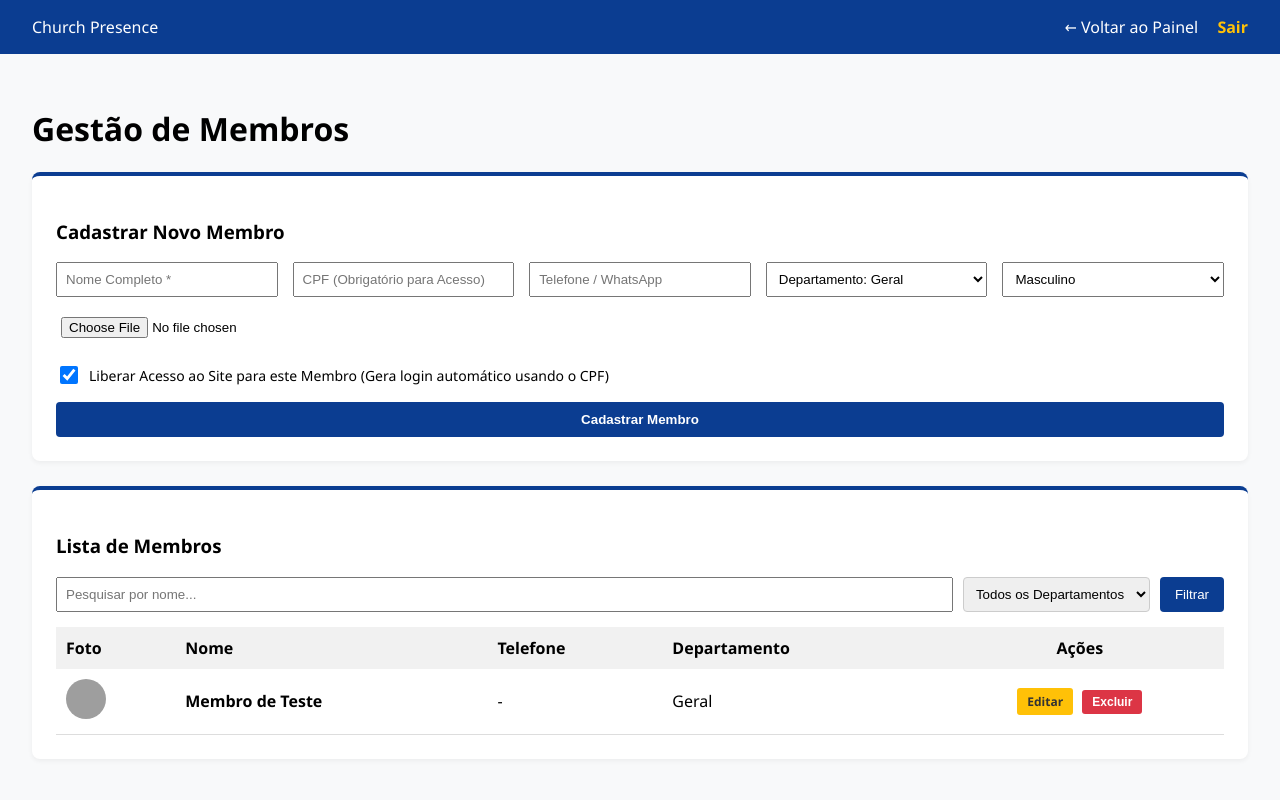
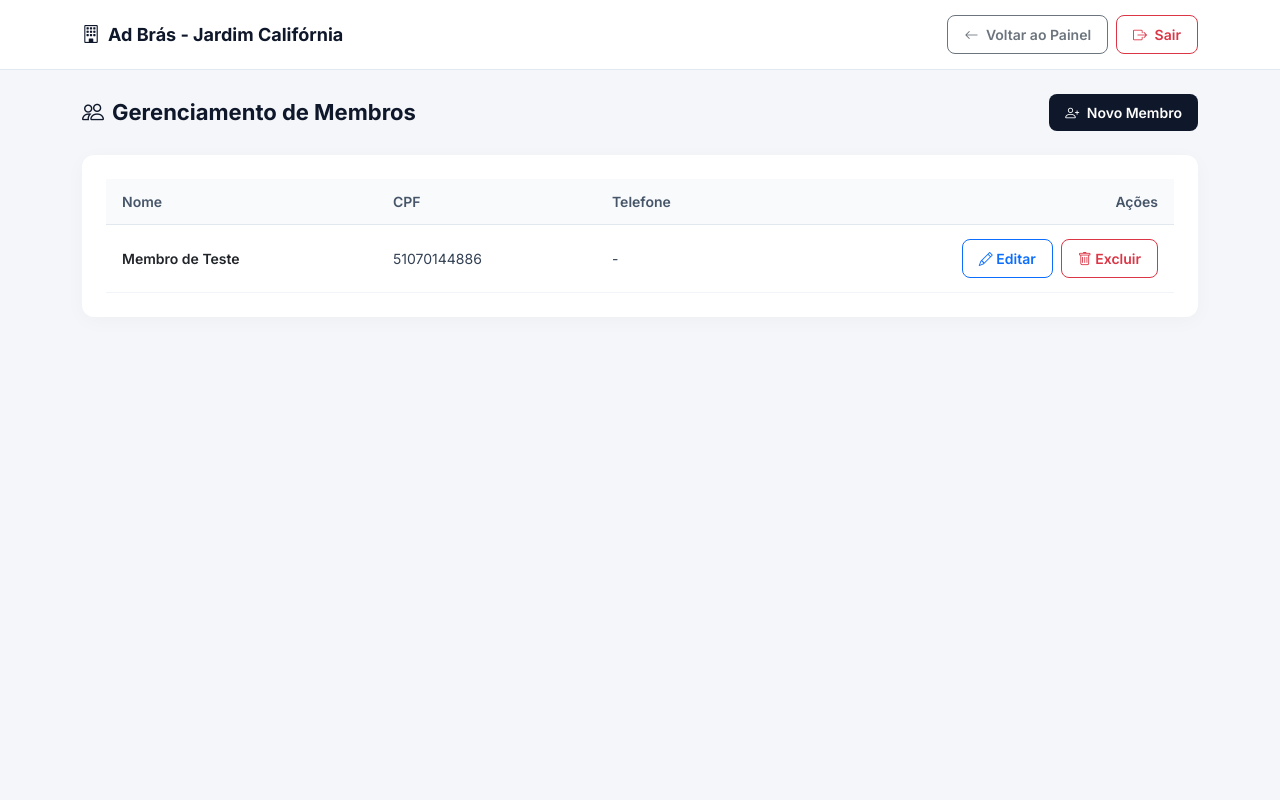
Before and after one commit to SimiTeste/church-presence, a Flask app: page /members in a window 1280 px wide. Run offline with Flask 3, Linux system fonts and the light colour scheme; a user stored in the database is signed in; grey boxes are pictures that could not be loaded.

Commit message:
Padroniza tela de listagem de membros

```diff
--- a/templates/members.html
+++ b/templates/members.html
@@ -1,120 +1,205 @@
 <!DOCTYPE html>
-<html lang="pt-br">
+<html lang="pt-BR">
 <head>
     <meta charset="UTF-8">
     <meta name="viewport" content="width=device-width, initial-scale=1.0">
-    <title>Membros - Church Presence</title>
-    <link rel="stylesheet" href="{{ url_for('static', filename='css/dashboard.css') }}">
+    <title>Gerenciar Membros - Ad Brás Jardim Califórnia</title>
+    <!-- Bootstrap CSS v5.3 -->
+    <link href="https://cdn.jsdelivr.net/npm/bootstrap@5.3.0/dist/css/bootstrap.min.css" rel="stylesheet">
+    <!-- Bootstrap Icons -->
+    <link href="https://cdn.jsdelivr.net/npm/bootstrap-icons@1.10.5/font/bootstrap-icons.css" rel="stylesheet">
+    <!-- Google Fonts -->
+    <link href="https://fonts.googleapis.com/css2?family=Inter:wght@400;500;600;700&display=swap" rel="stylesheet">
+    <style>
+        body {
+            font-family: 'Inter', sans-serif;
+            background-color: #f4f6f9;
+            color: #1e293b;
+        }
+
+        .navbar {
+            background-color: #ffffff;
+            border-bottom: 1px solid #e2e8f0;
+            padding: 15px 0;
+        }
+
+        .navbar-brand {
+            font-weight: 700;
+            color: #0f172a !important;
+            font-size: 18px;
+        }
+
+        .card-custom {
+            background: #ffffff;
+            border: none;
+            border-radius: 12px;
+            box-shadow: 0 4px 20px rgba(0, 0, 0, 0.03);
+            padding: 24px;
+            margin-bottom: 24px;
+        }
+
+        .btn-custom {
+            border-radius: 8px;
+            font-weight: 600;
+            padding: 8px 16px;
+            font-size: 14px;
+            transition: all 0.2s ease;
+        }
+
+        .btn-dark-custom {
+            background-color: #0f172a;
+            color: #ffffff;
+            border: none;
+        }
+
+        .btn-dark-custom:hover {
+            background-color: #1e293b;
+            color: #ffffff;
+        }
+
+        .table-custom {
+            vertical-align: middle;
+            font-size: 14px;
+        }
+
+        .table-custom th {
+            background-color: #f8fafc;
+            color: #475569;
+            font-weight: 600;
+            border-bottom: 1px solid #e2e8f0;
+            padding: 12px 16px;
+        }
+
+        .table-custom td {
+            padding: 14px 16px;
+            color: #334155;
+            border-bottom: 1px solid #f1f5f9;
+        }
+
+        .page-header {
+            display: flex;
+            justify-content: space-between;
+            align-items: center;
+            margin-bottom: 24px;
+        }
+
+        .page-title {
+            font-weight: 700;
+            color: #0f172a;
+            font-size: 22px;
+            margin: 0;
+        }
+    </style>
 </head>
 <body>
-    <nav class="navbar">
-        <div class="logo">Church Presence</div>
-        <div class="user-info">
-            <a href="{{ url_for('dashboard.index') }}" style="color: white; margin-right: 15px; text-decoration: none;">← Voltar ao Painel</a>
-            <a href="{{ url_for('auth.logout') }}" class="btn-logout">Sair</a>
+
+    <!-- Navbar Superior -->
+    <nav class="navbar navbar-expand-lg navbar-light">
+        <div class="container">
+            <a class="navbar-brand" href="{{ url_for('dashboard.index') }}">
+                <i class="bi bi-building me-2"></i>Ad Brás - Jardim Califórnia
+            </a>
+            <div class="d-flex align-items-center">
+                <a href="{{ url_for('dashboard.index') }}" class="btn btn-outline-secondary btn-sm btn-custom me-2">
+                    <i class="bi bi-arrow-left me-1"></i> Voltar ao Painel
+                </a>
+                <a href="{{ url_for('auth.logout') }}" class="btn btn-outline-danger btn-sm btn-custom">
+                    <i class="bi bi-box-arrow-right me-1"></i> Sair
+                </a>
+            </div>
         </div>
     </nav>
 
-    <div class="dashboard-content">
-        <h1>Gestão de Membros</h1>
+    <!-- Conteúdo Principal -->
+    <div class="container my-4">
 
+        <!-- Flash Messages -->
         {% with messages = get_flashed_messages(with_categories=true) %}
             {% if messages %}
                 {% for category, message in messages %}
-              <div class="alert alert-{{ category }}" style="padding: 10px; margin-bottom: 15px; border-radius: 4px; background-color: #d4edda; color: #155724;">
+                    <div class="alert alert-{{ 'danger' if category == 'danger' else 'success' }} alert-dismissible fade show" role="alert">
                         {{ message }}
+                        <button type="button" class="btn-close" data-bs-dismiss="alert" aria-label="Close"></button>
                     </div>
                 {% endfor %}
             {% endif %}
         {% endwith %}
 
-        <!-- Form de Cadastro de Membro -->
-        <div class="card" style="margin-bottom: 25px;">
-            <h3>Cadastrar Novo Membro</h3>
-            <form action="{{ url_for('members.add') }}" method="POST" enctype="multipart/form-data" style="display: grid; grid-template-columns: repeat(auto-fit, minmax(200px, 1fr)); gap: 15px; margin-top: 15px;">
-                <input type="text" name="nome" placeholder="Nome Completo *" required style="padding: 8px;">
-                <input type="text" name="cpf" placeholder="CPF (Obrigatório para Acesso)" style="padding: 8px;">
-                <input type="text" name="telefone" placeholder="Telefone / WhatsApp" style="padding: 8px;">
-                <select name="departamento" style="padding: 8px;">
-                    <option value="Geral">Departamento: Geral</option>
-                    <option value="Jovens">Jovens</option>
-                    <option value="Adultos">Adultos</option>
-                    <option value="Infantil">Infantil</option>
-                    <option value="Adolescentes">Adolescentes</option>
-                </select>
-                <select name="sexo" style="padding: 8px;">
-                    <option value="M">Masculino</option>
-                    <option value="F">Feminino</option>
-                </select>
-                <input type="file" name="foto" accept="image/*" style="padding: 5px;">
-
-                <!-- Checkbox de Liberar Acesso -->
-                <div style="grid-column: 1 / -1; display: flex; align-items: center; gap: 8px; margin-top: 5px;">
-                    <input type="checkbox" id="liberar_acesso" name="liberar_acesso" checked style="width: 18px; height: 18px; cursor: pointer;">
-                    <label for="liberar_acesso" style="cursor: pointer; font-size: 14px; font-weight: 500;">
-                        Liberar Acesso ao Site para este Membro (Gera login automático usando o CPF)
-                    </label>
+        <!-- Cabeçalho da Página -->
+        <div class="page-header">
+            <h1 class="page-title"><i class="bi bi-people me-2"></i>Gerenciamento de Membros</h1>
+            <a href="{{ url_for('members.new') }}" class="btn btn-dark-custom btn-custom">
+                <i class="bi bi-person-plus me-1"></i> Novo Membro
+            </a>
         </div>
 
-                <button type="submit" style="grid-column: 1 / -1; background-color: #0B3D91; color: white; padding: 10px; border: none; border-radius: 4px; font-weight: bold; cursor: pointer;">Cadastrar Membro</button>
-            </form>
-        </div>
-
-        <!-- Busca, Filtro e Listagem -->
-        <div class="card">
-            <h3>Lista de Membros</h3>
-
-            <!-- Barra de Pesquisa e Filtro por Departamento -->
-            <form method="GET" action="{{ url_for('members.index') }}" style="margin: 15px 0; display: flex; gap: 10px; flex-wrap: wrap;">
-                <input type="text" name="search" value="{{ search }}" placeholder="Pesquisar por nome..." style="flex: 1; min-width: 200px; padding: 8px;">
-
-                <select name="departamento" onchange="this.form.submit()" style="padding: 8px; border-radius: 4px; border: 1px solid #ccc;">
-                    <option value="">Todos os Departamentos</option>
-                    <option value="Geral" {% if departamento_selecionado == 'Geral' %}selected{% endif %}>Geral</option>
-                    <option value="Jovens" {% if departamento_selecionado == 'Jovens' %}selected{% endif %}>Jovens</option>
-                    <option value="Adultos" {% if departamento_selecionado == 'Adultos' %}selected{% endif %}>Adultos</option>
-                    <option value="Infantil" {% if departamento_selecionado == 'Infantil' %}selected{% endif %}>Infantil</option>
-                    <option value="Adolescentes" {% if departamento_selecionado == 'Adolescentes' %}selected{% endif %}>Adolescentes</option>
-                </select>
-
-                <button type="submit" style="background-color: #0B3D91; color: white; padding: 8px 15px; border: none; border-radius: 4px; cursor: pointer;">Filtrar</button>
-            </form>
-
-            <table style="width: 100%; border-collapse: collapse; margin-top: 10px;">
+        <!-- Tabela de Membros -->
+        <div class="card-custom">
+            <div class="table-responsive">
+                <table class="table table-custom mb-0">
                     <thead>
-                    <tr style="background-color: #f1f1f1; text-align: left;">
-                        <th style="padding: 10px;">Foto</th>
-                        <th style="padding: 10px;">Nome</th>
-                        <th style="padding: 10px;">Telefone</th>
-                        <th style="padding: 10px;">Departamento</th>
-                        <th style="padding: 10px; text-align: center;">Ações</th>
+                        <tr>
+                            <th>Nome</th>
+                            <th>CPF</th>
+                            <th>Telefone</th>
+                            <th class="text-end">Ações</th>
                         </tr>
                     </thead>
                     <tbody>
+                        {% if members %}
                             {% for member in members %}
-                    <tr style="border-bottom: 1px solid #ddd;">
-                        <td style="padding: 10px;">
-                            <img src="{{ url_for('static', filename='uploads/members/' + member.foto) }}"
-                                 onerror="this.onerror=null; this.src='https://via.placeholder.com/40';"
-                                 alt="Foto" style="width: 40px; height: 40px; border-radius: 50%; object-fit: cover;">
-                        </td>
-                        <td style="padding: 10px; font-weight: bold;">{{ member.nome }}</td>
-                        <td style="padding: 10px;">{{ member.telefone or '-' }}</td>
-                        <td style="padding: 10px;">{{ member.departamento }}</td>
-                        <td style="padding: 10px; text-align: center; white-space: nowrap;">
-                            <!-- Botão Editar -->
-                            <a href="{{ url_for('members.edit_member', member_id=member.id) }}" style="background-color: #ffc107; color: #333; padding: 5px 10px; text-decoration: none; border-radius: 3px; font-weight: bold; font-size: 12px; margin-right: 5px; display: inline-block;">Editar</a>
-
-                            <!-- Botão Excluir Corrigido -->
-                            <form action="{{ url_for('members.delete', member_id=member.id) }}" method="POST" style="display:inline;">
-                                <button type="submit" class="btn-danger" style="background-color: #dc3545; color: white; border: none; padding: 5px 10px; border-radius: 3px; font-weight: bold; font-size: 12px; cursor: pointer;" onclick="return confirm('Tem certeza que deseja excluir?')">Excluir</button>
+                            <tr>
+                                <td class="fw-semibold text-dark">{{ member.nome }}</td>
+                                <td>{{ member.cpf }}</td>
+                                <td>{{ member.telefone or '-' }}</td>
+                                <td class="text-end">
+                                    <a href="{{ url_for('members.edit', id=member.id) }}" class="btn btn-sm btn-outline-primary btn-custom me-1">
+                                        <i class="bi bi-pencil"></i> Editar
+                                    </a>
+                                    <form action="{{ url_for('members.delete', id=member.id) }}" method="POST" class="d-inline" onsubmit="return confirm('Tem certeza que deseja excluir este membro?');">
+                                        <button type="submit" class="btn btn-sm btn-outline-danger btn-custom">
+                                            <i class="bi bi-trash"></i> Excluir
+                                        </button>
                                     </form>
                                 </td>
                             </tr>
                             {% endfor %}
+                        {% else %}
+                            <tr>
+                                <td colspan="4" class="text-center text-muted py-4">Nenhum membro cadastrado até o momento.</td>
+                            </tr>
+                        {% endif %}
                     </tbody>
                 </table>
             </div>
+
+            <!-- Paginação -->
+            {% if pagination and pagination.pages > 1 %}
+            <nav class="mt-4">
+                <ul class="pagination justify-content-center mb-0">
+                    <li class="page-item {{ 'disabled' if not pagination.has_prev }}">
+                        <a class="page-link" href="{{ url_for('members.index', page=pagination.prev_num) }}">Anterior</a>
+                    </li>
+                    {% for page_num in pagination.iter_pages(left_edge=1, right_edge=1, left_current=2, right_current=2) %}
+                        {% if page_num %}
+                            <li class="page-item {{ 'active' if page_num == pagination.page else '' }}">
+                                <a class="page-link" href="{{ url_for('members.index', page=page_num) }}">{{ page_num }}</a>
+                            </li>
+                        {% else %}
+                            <li class="page-item disabled"><span class="page-link">...</span></li>
+                        {% endif %}
+                    {% endfor %}
+                    <li class="page-item {{ 'disabled' if not pagination.has_next }}">
+                        <a class="page-link" href="{{ url_for('members.index', page=pagination.next_num) }}">Próxima</a>
+                    </li>
+                </ul>
+            </nav>
+            {% endif %}
         </div>
+
+    </div>
+
+    <!-- Bootstrap JS Bundle -->
+    <script src="https://cdn.jsdelivr.net/npm/bootstrap@5.3.0/dist/js/bootstrap.bundle.min.js"></script>
 </body>
 </html>
```
Lines whose indentation alone changed are shown as unchanged.
